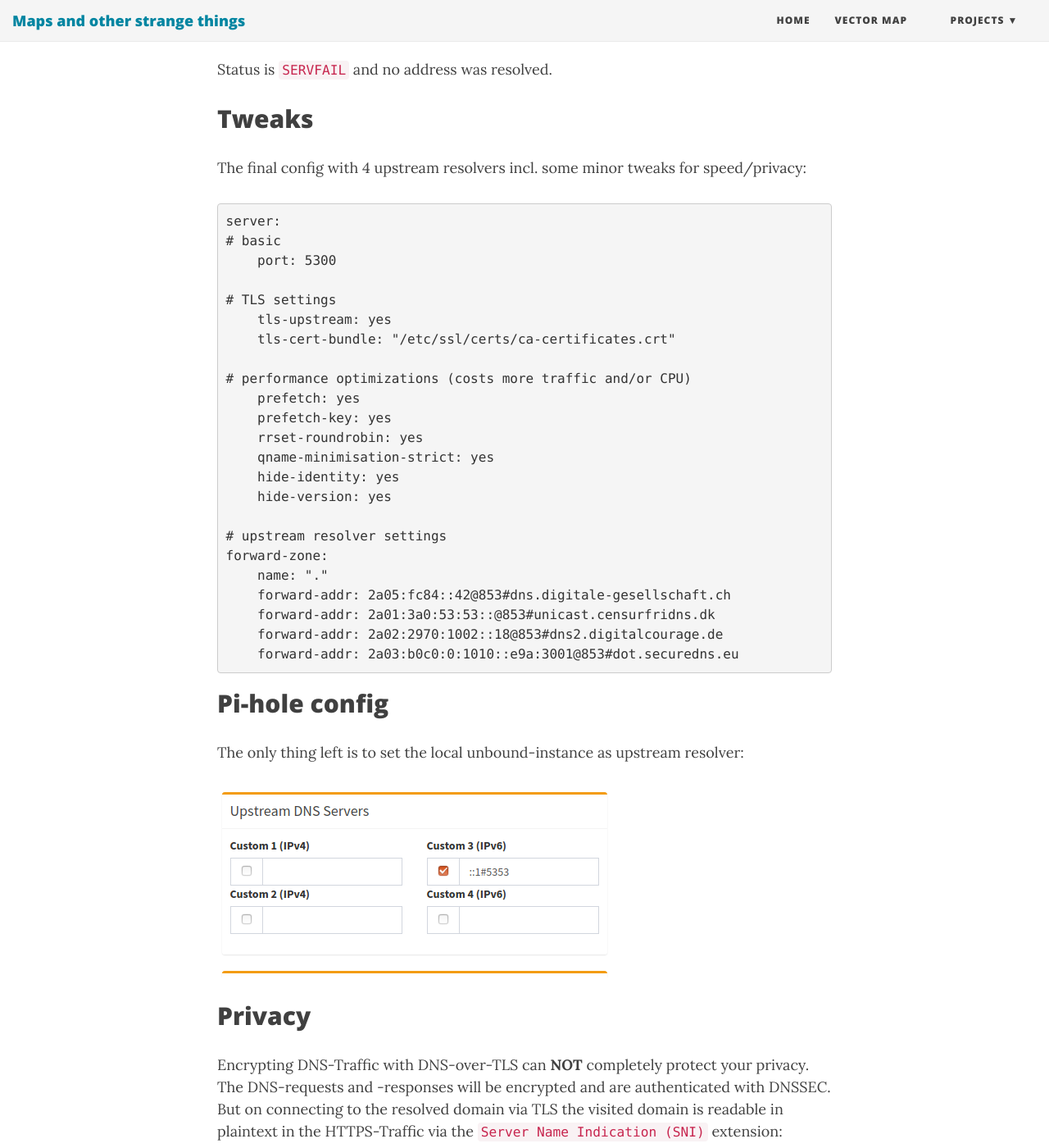
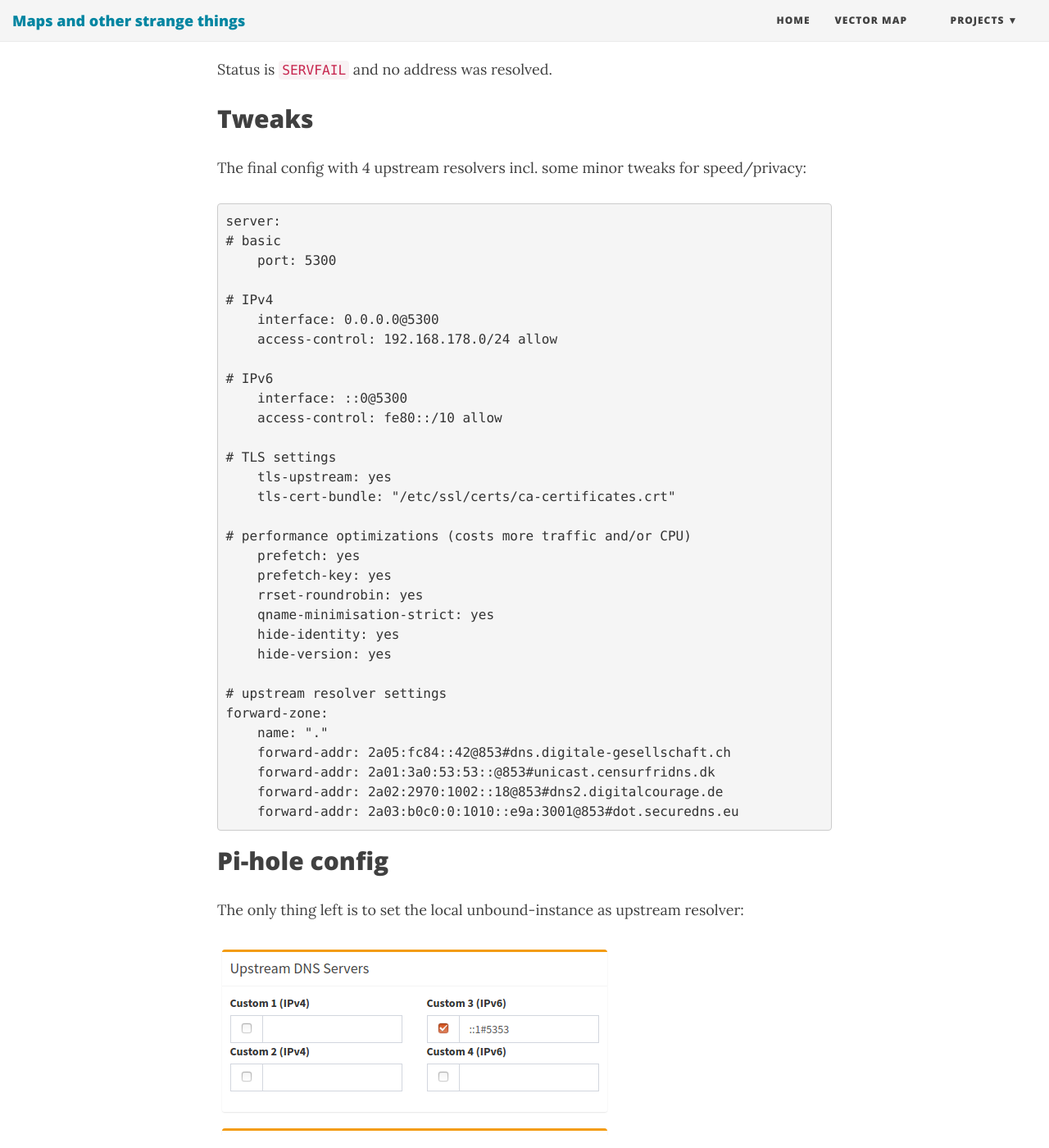
Before and after one commit to henrythasler/henrythasler.github.io, a Jekyll site: the page built from _posts/2020-01-11-unbound.md, in a window 1280 px wide and 1400 px high, scrolled down 6553 px. Shown: the whole window at 82% size. Built offline with Jekyll 4.4.1, drawn with Linux system fonts in a browser that asks for light colours; nearby versions of some CDN libraries.

Commit message:
add access configuration

```diff
--- a/_posts/2020-01-11-unbound.md
+++ b/_posts/2020-01-11-unbound.md
@@ -219,6 +219,14 @@ server:
 # basic
     port: 5300
 
+# IPv4
+    interface: 0.0.0.0@5300
+    access-control: 192.168.178.0/24 allow
+
+# IPv6
+    interface: ::0@5300
+    access-control: fe80::/10 allow
+
 # TLS settings
     tls-upstream: yes
     tls-cert-bundle: "/etc/ssl/certs/ca-certificates.crt"
```
